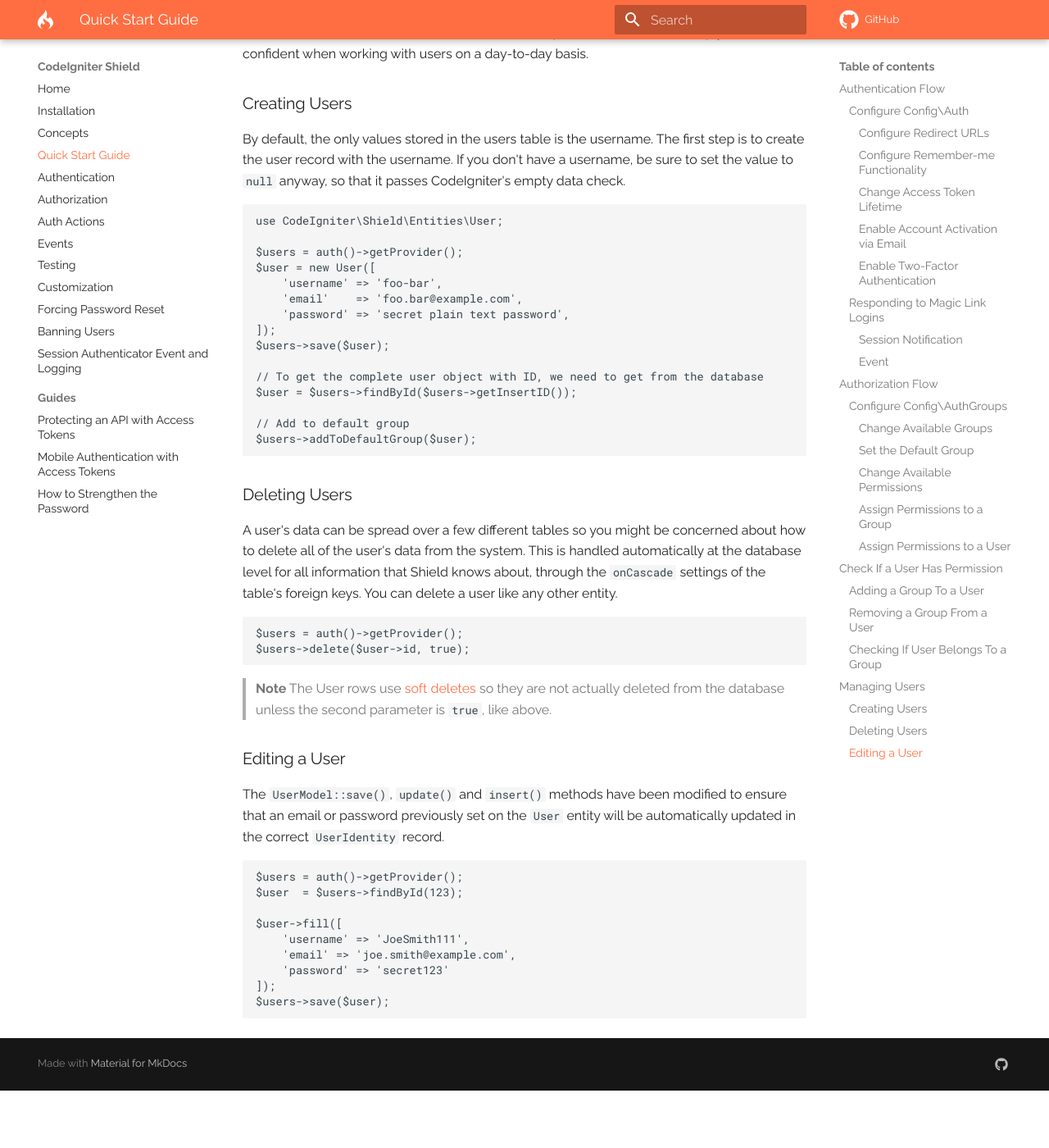
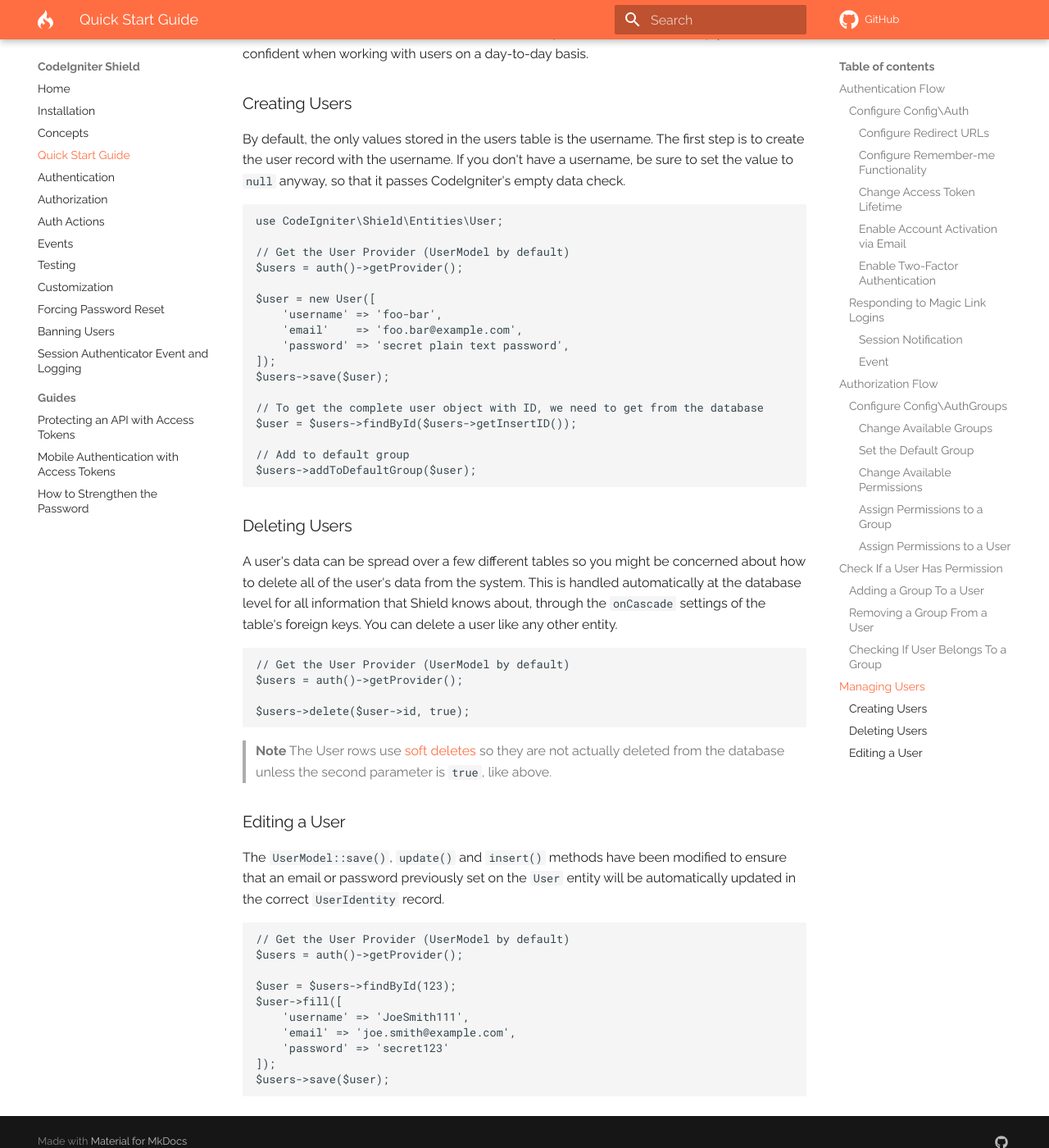
Before and after one commit to codeigniter4/shield, an MkDocs documentation site: the page built from docs/quickstart.md, in a window 1280 px wide and 1400 px high, scrolled down 6650 px. Shown: the whole window at 82% size. Built offline with MkDocs 1.6.1 and Material for MkDocs 9.7.7, drawn with Linux system fonts in a browser that asks for light colours; comment, search, counter and statistics services are not loaded; a style sheet for code colours, icons or effects is not loaded; before the commit the page ends 7980 px from its top, so only the background shows below that.

Commit message:
docs: add comments in sample code

````diff
--- a/docs/quickstart.md
+++ b/docs/quickstart.md
@@ -271,7 +271,9 @@ By default, the only values stored in the users table is the username. The first
 ```php
 use CodeIgniter\Shield\Entities\User;
 
+// Get the User Provider (UserModel by default)
 $users = auth()->getProvider();
+
 $user = new User([
     'username' => 'foo-bar',
     'email'    => 'foo.bar@example.com',
@@ -291,7 +293,9 @@ $users->addToDefaultGroup($user);
 A user's data can be spread over a few different tables so you might be concerned about how to delete all of the user's data from the system. This is handled automatically at the database level for all information that Shield knows about, through the `onCascade` settings of the table's foreign keys. You can delete a user like any other entity.
 
 ```php
+// Get the User Provider (UserModel by default)
 $users = auth()->getProvider();
+
 $users->delete($user->id, true);
 ```
 
@@ -302,9 +306,10 @@ $users->delete($user->id, true);
 The `UserModel::save()`, `update()` and `insert()` methods have been modified to ensure that an email or password previously set on the `User` entity will be automatically updated in the correct `UserIdentity` record.
 
 ```php
+// Get the User Provider (UserModel by default)
 $users = auth()->getProvider();
-$user  = $users->findById(123);
 
+$user = $users->findById(123);
 $user->fill([
     'username' => 'JoeSmith111',
     'email' => 'joe.smith@example.com',
````
